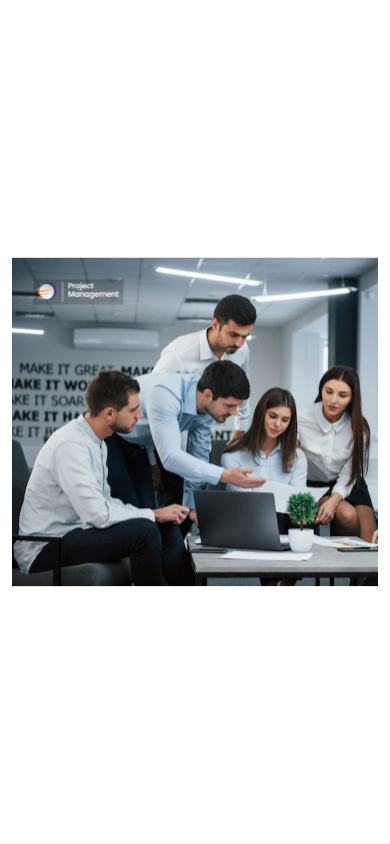
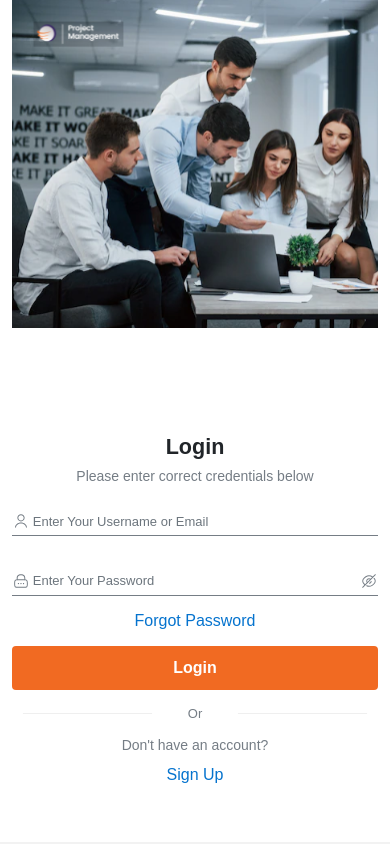
Before and after one commit to RameshEvoke/RM_Tool, a React (Vite) app: page / in a window 390 px wide. Shown: the top 844 px of the page. Built offline with nearby package versions, Linux system fonts and the light colour scheme.

Commit message:
media query styles hyt added for left image

```diff
--- a/src/global.css
+++ b/src/global.css
@@ -362,6 +362,9 @@ body{
     padding-top: 3rem;
     text-align: center;
   }
+  .uset-left-banner-w{
+    height: 100%;
+  }
   .login-card {
     position: inherit;
     transform: inherit;
```
